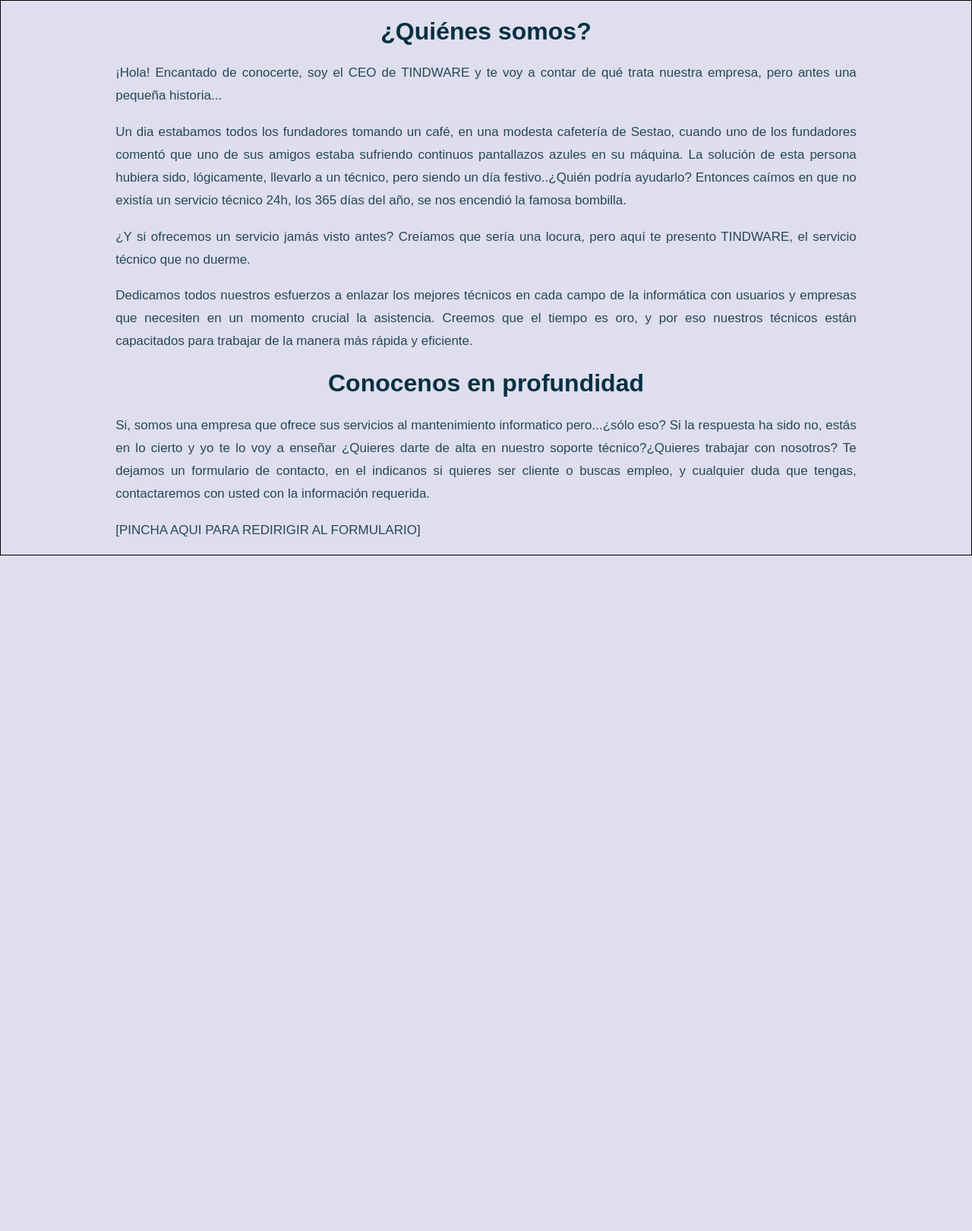
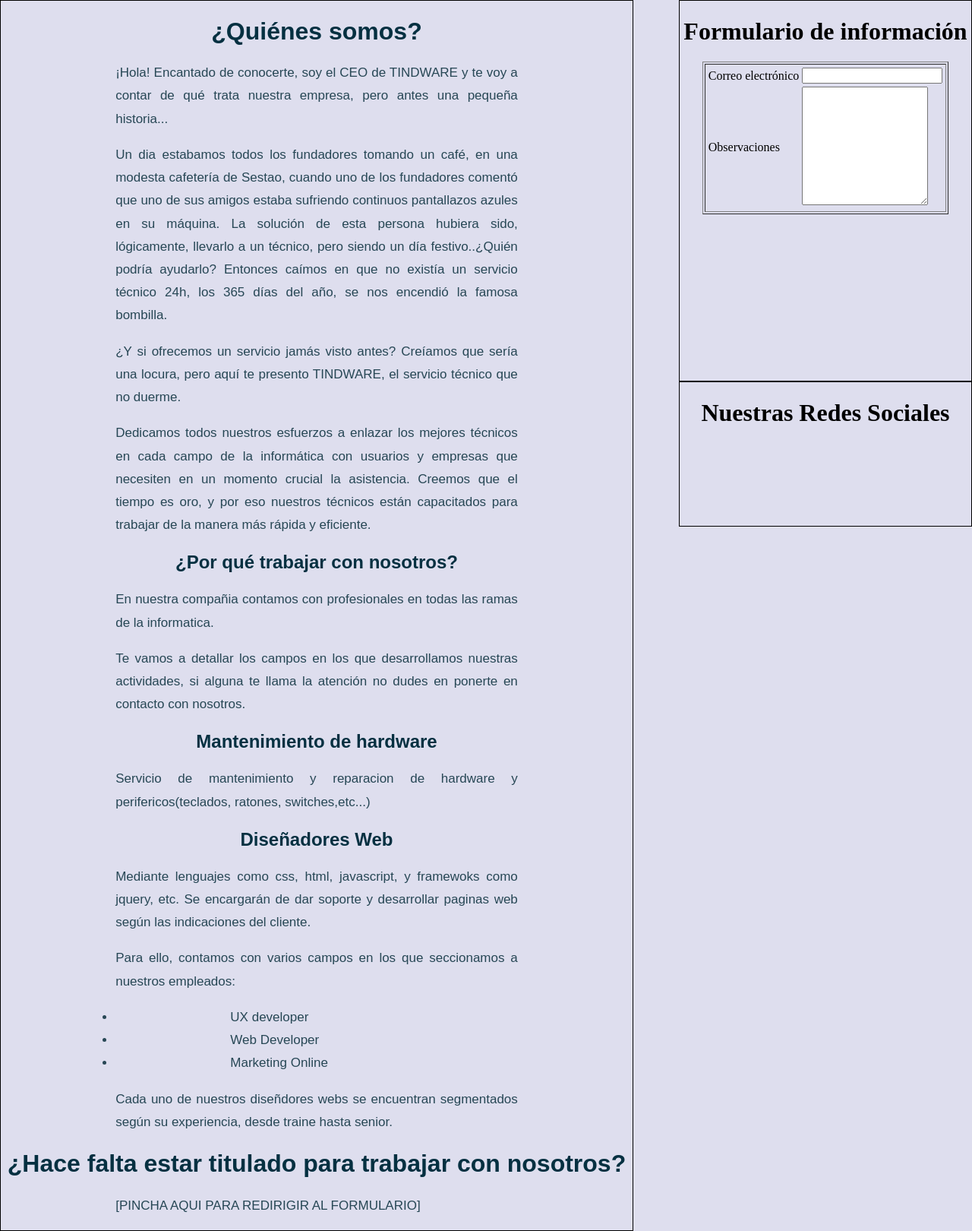
Before and after one commit to 9c23a5/tindware-web, a PHP site: page /quienessomos.php in a window 1280 px wide. Shown: the part 146-1766 px from the top of the page at 76% size. Before the commit the page ends 877 px from the top, so only its background shows below. Run offline with PHP 8.4, Linux system fonts and the light colour scheme; data that the repository does not hold is empty.

Commit message:
form añadido a qs

```diff
--- a/css/qs.css
+++ b/css/qs.css
@@ -13,6 +13,8 @@ p, ul, li{
 #principal{
     border: 1px solid black;
     float: left;
+    width: 65%;
+    float: left;
 
 }
 
@@ -22,13 +24,6 @@ p, ul, li{
     color: #053041;
     font-family: fantasy;
 
-}
-
-#secundario{
-    height: 500px;
-    float: right;
-    width: 300px;
-    border: 1px solid black;
 }
 
 #principal img{
@@ -43,3 +38,25 @@ p, ul, li{
     top: 12.5cm;
     left: 28cm;
 }
+#secundario{
+    height: 500px;
+    float: right;
+    width: 30%;
+    border: 1px solid black;
+
+}
+#secundario h1{
+    text-align: center;
+}
+
+#redes{
+
+    width: 30%;
+    height: 5cm;
+   border: 1px solid black;
+    float: right;
+}
+
+#redes h1{
+    text-align: center;
+}
--- a/quienessomos.php
+++ b/quienessomos.php
@@ -34,12 +34,72 @@
         <p>Dedicamos todos nuestros esfuerzos a enlazar los mejores técnicos en cada campo de la informática con usuarios y empresas que necesiten en un momento crucial la asistencia.
         Creemos que el tiempo es oro, y por eso nuestros técnicos están capacitados para trabajar de la manera más rápida y eficiente.</p>
 
-            <h1>Conocenos en profundidad</h1>
 
-        <p>Si, somos una empresa que ofrece sus servicios al mantenimiento informatico pero...¿sólo eso? Si la respuesta ha sido no, estás en lo cierto y yo te lo voy a enseñar
 
-        ¿Quieres darte de alta en nuestro soporte técnico?¿Quieres trabajar con nosotros? Te dejamos un formulario de contacto, en el indicanos si quieres ser cliente o buscas empleo, y cualquier duda que tengas, contactaremos con usted con la información requerida.</p>
-       <p> [PINCHA AQUI PARA REDIRIGIR AL FORMULARIO]</p>
+        <h2>¿Por qué trabajar con nosotros?</h2>
+
+                <p>En nuestra compañia contamos con profesionales en todas las ramas de la informatica.</p>
+                <p>Te vamos a detallar los campos en los que desarrollamos nuestras actividades, si alguna te llama la atención no dudes en ponerte en contacto con nosotros.</p>
+
+            <h2>Mantenimiento de hardware</h2>
+                <p>Servicio de mantenimiento y reparacion de hardware y perifericos(teclados, ratones, switches,etc...)</p>
+
+            <h2>Diseñadores Web</h2>
+                <p>Mediante lenguajes como css, html, javascript, y framewoks como jquery, etc.
+                    Se encargarán de dar soporte y desarrollar paginas web según las indicaciones del cliente.
+                <p>Para ello, contamos con varios campos en los que seccionamos a nuestros empleados:</p>
+                <ul>
+                    <li>UX developer</li>
+                    <li>Web Developer</li>
+                    <li>Marketing Online</li>
+                </ul>
+                <p>Cada uno de nuestros diseñdores webs se encuentran segmentados según su experiencia, desde traine hasta senior.</p>
+
+                <h1>¿Hace falta estar titulado para trabajar con nosotros?</h1>
+
+
+
+
+
+
+
+        <p> [PINCHA AQUI PARA REDIRIGIR AL FORMULARIO]</p>
+    </div>
+
+    <div id="secundario">
+
+    <h1>Formulario de información</h1>
+
+    <center>
+        <form>
+            <table border="1">
+                <tr>
+                    <td>
+                        <table>
+                            <tr>
+                                <td>Correo electrónico</td>
+                                <td><input type="email" name="email"></td>
+                            </tr>
+                            <tr>
+                            <td>Observaciones</td>
+                            <td><textarea name="observaciones" cols="18" rows="10"></textarea></td>
+                            </tr>
+
+                        </table>
+                    </td>
+                </tr>
+            </table>
+        </form>
+    </center>
+
+
+    </div>
+
+    <div id="redes">
+
+        <h1>Nuestras Redes Sociales</h1>
+
+
     </div>
 
 
```
